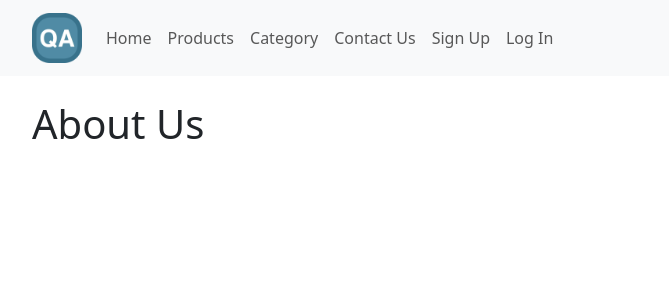
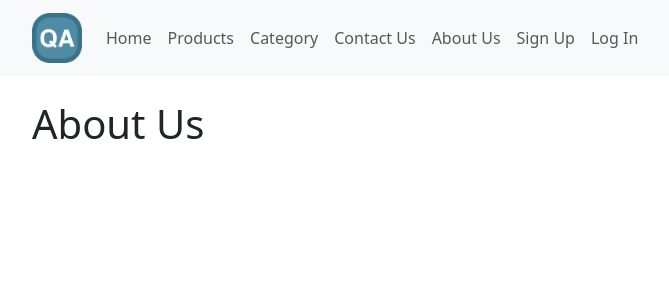
Before and after one commit to jamesbryer/ams_proj_1, a Flask app: page /about in a window 1280 px wide. Shown: the top 300 px of the page, without its empty margins (50-719 px from the left). Run offline with Flask 3, Linux system fonts and the light colour scheme.

Commit message:
added about to navbar

```diff
--- a/application/templates/navbar.html
+++ b/application/templates/navbar.html
@@ -32,6 +32,10 @@
                     </li>
                     <li class="nav-item">
                         <a class="nav-link" href="/contact">Contact Us</a>
+                    </li>
+                    <li class="nav-item">
+                        <a class="nav-link" href="/about">About Us</a>
+                    </li>
                     {% if session['user_id'] %}
                     <li class="nav-item">
                         <a class="nav-link" href="/cart">Cart</a>
```
